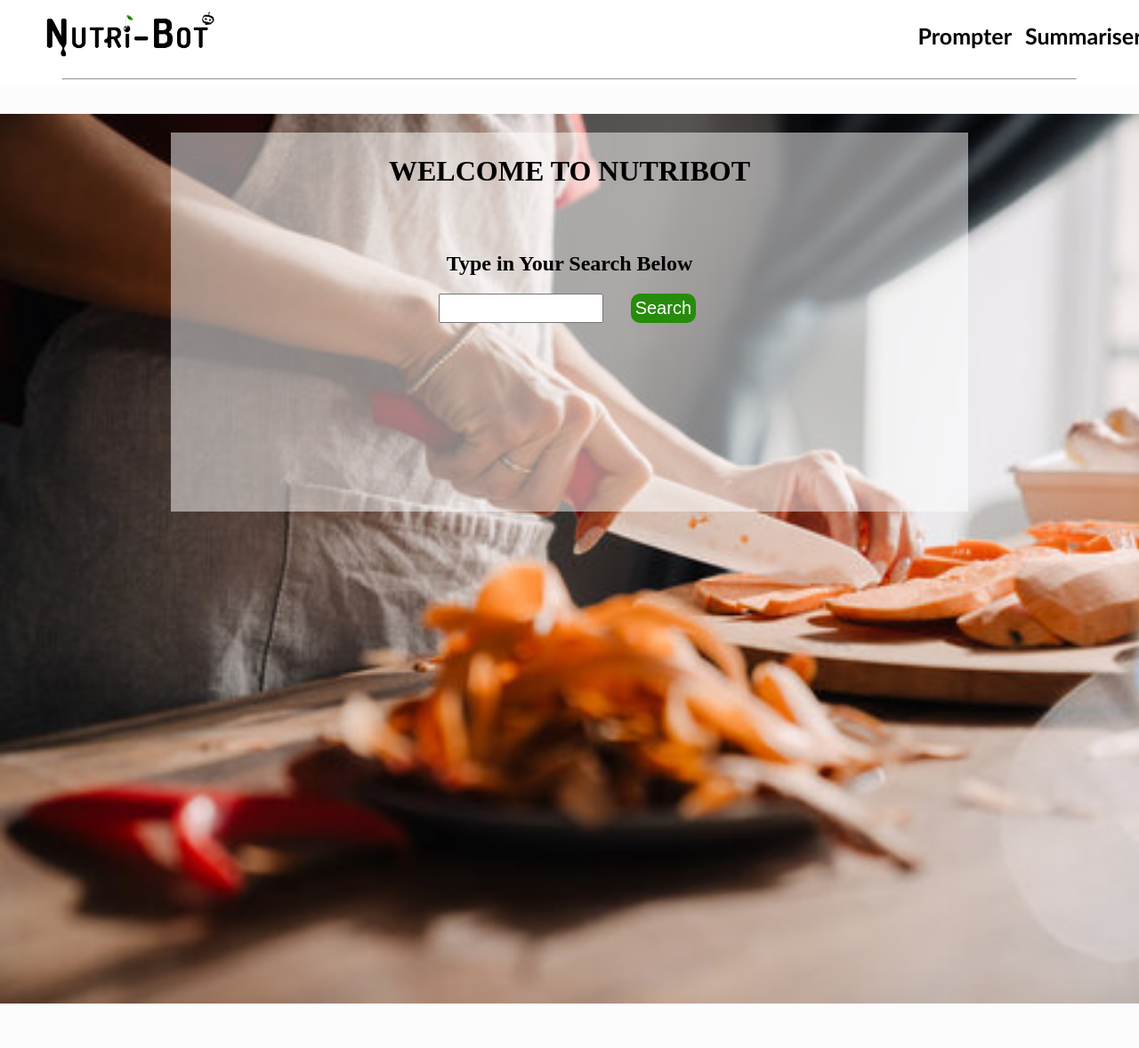
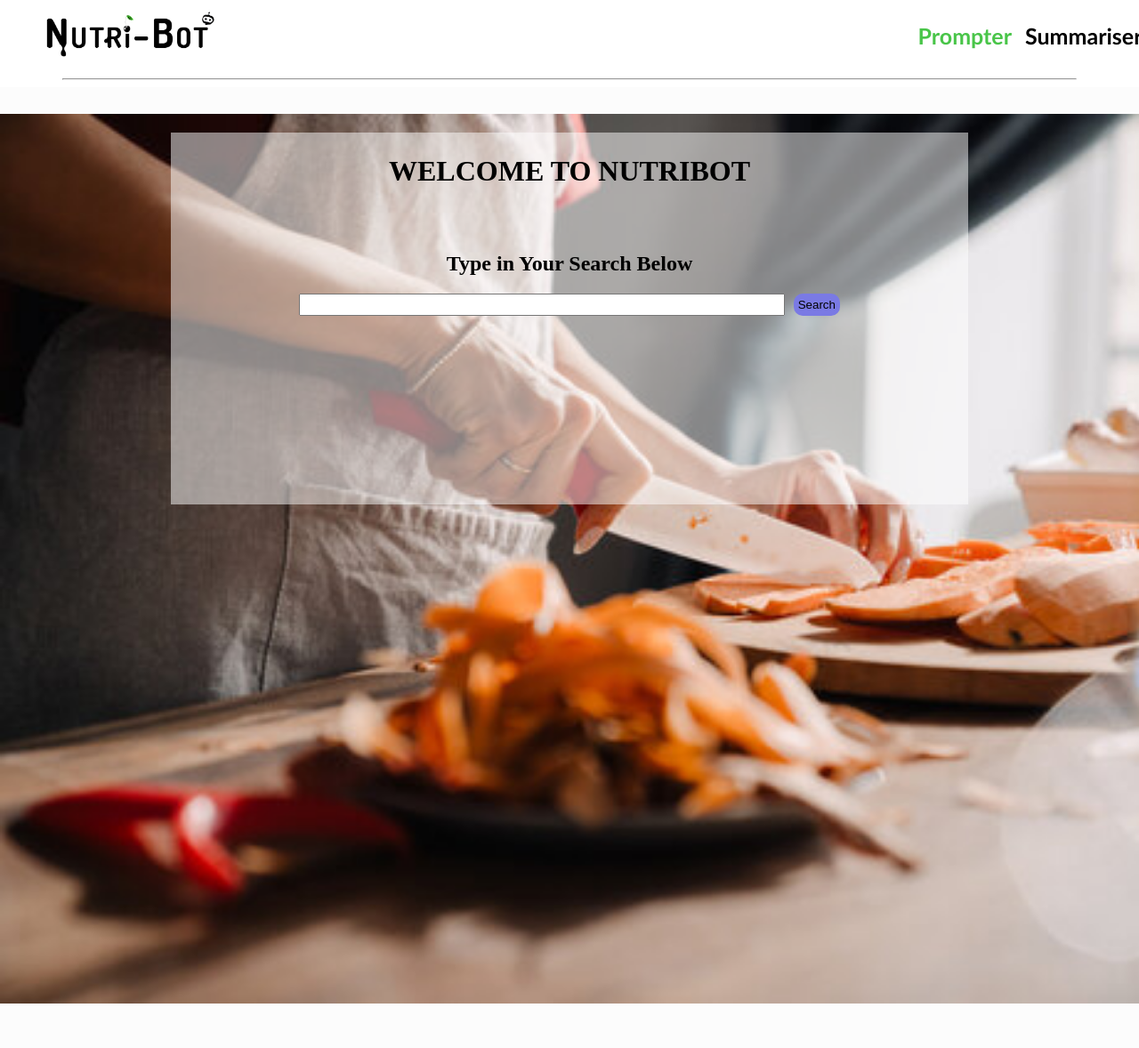
Before and after one commit to isaacayz/nutribot, a Flask app: page /prompter in a window 1280 px wide. Shown: the whole page at 89% size. Run offline with Flask 3, Linux system fonts and the light colour scheme.

Commit message:
Finished Prompter Page

```diff
--- a/static/styles.css
+++ b/static/styles.css
@@ -55,12 +55,20 @@ p{
     padding-top: 50px;
     text-align: center;
 }
-button{
+.button{
     text-align: center;
     font-size: 20px;
     float: center;
+    position: relative;
+    left: 28%;
+    margin-right: 35px;
+    border:none;
+    border-radius: 10px;
+    background-color: rgb(39, 139, 12);
+    color: white;
+    padding: 5px;
 }
-button:hover{
+.button:hover{
     background-color: rgb(1, 83, 28);
 }
 h2,h3{
@@ -111,6 +119,13 @@ hr{
 .prompter{
     padding-left: 55%;
 }
+#summariser{
+    text-decoration: none;
+    color:black;
+}
+#summariser:hover{
+    color: rgb(73, 197, 73);
+}
 .home:hover,.services:hover,.blog:hover,.contact:hover{
     color: rgb(73, 197, 73);
 }
@@ -121,13 +136,14 @@ hr{
     position: relative;
     width: 100%;
 }
-button{
-    position: relative;
-    left: 28%;
-    margin-right: 35px;
-    border:none;
+input{
+    width: 60%;
+}
+#searchbutton{
     border-radius: 10px;
-    background-color: rgb(39, 139, 12);
-    color: white;
     padding: 5px;
+    border: none;
+    background-color: rgb(122, 122, 228);
+    color: rgb(0, 0, 0);
+    margin-left: 10px;
 }
--- a/templates/index.html
+++ b/templates/index.html
@@ -26,8 +26,8 @@
                         Try the Nutribot Prompter and Summariser Free Trial Now
                     </h1>
                     <div id="buttoncontainer">
-                        <a href='/prompter'><button>Try Prompter</button></a>
-                        <a href='/summarizer'><button>Try Summariser</button></a>
+                        <a href='/prompter'><button class="button">Try Prompter</button></a>
+                        <a href='/summarizer'><button class="button">Try Summariser</button></a>
                     </div>
                 </div>
             </div>
--- a/templates/prompter.html
+++ b/templates/prompter.html
@@ -5,8 +5,8 @@
         <link rel="stylesheet" href="{{ url_for('static', filename='styles.css') }}">
         <div class="heading">
             <a href="/"><img src="../static/Nutri-bot logo.png" alt="Nutribot logo"></a>
-            <div class="prompter">Prompter</div>
-            <div class="summariser">Summariser</div>
+            <div class="prompter" style="color: rgb(73, 197, 73);">Prompter</div>
+            <div class="summariser"><a href="/summarizer" id="summariser">Summariser</a></div>
         </div>
         <hr>
     </head>
@@ -18,7 +18,7 @@
                     <h2 id="search">Type in Your Search Below</h2>
                     <form action="" method="POST">
                         <input type="text" name="prompt" />
-                        <a href='/'><button>Search</button></a>
+                        <a href='/'><button  id="searchbutton">Search</button></a>
                     </form>
                     <p>
                         {{generatedResponse}}
```
